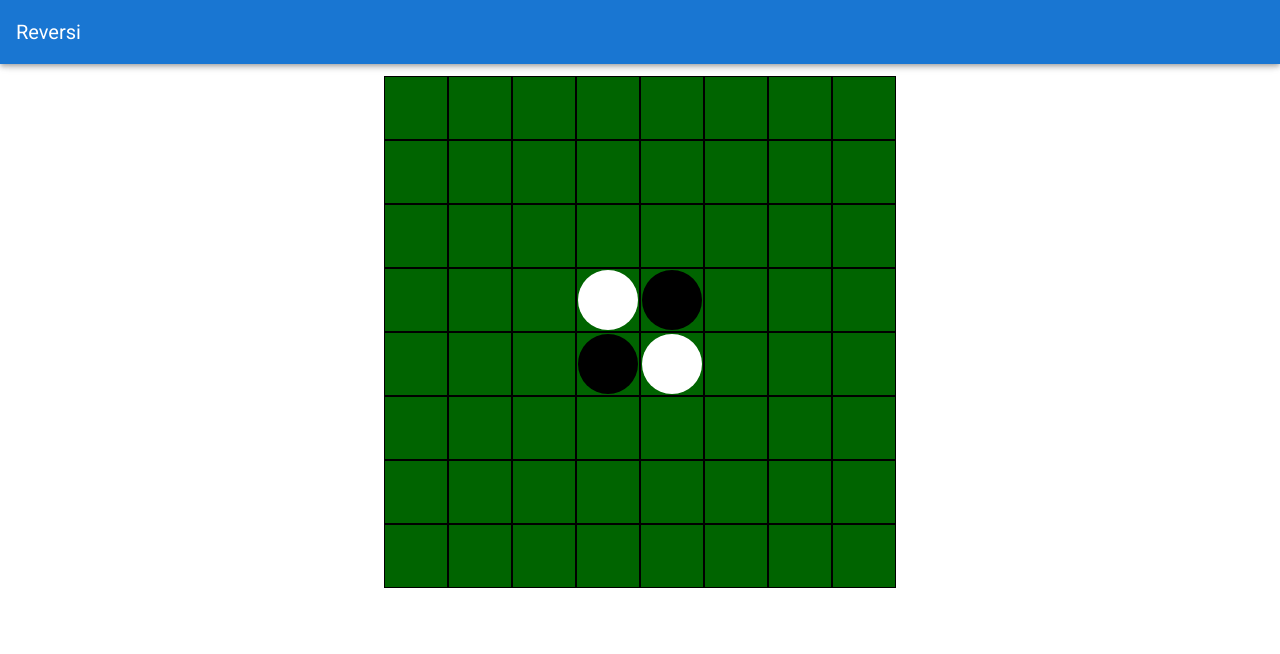
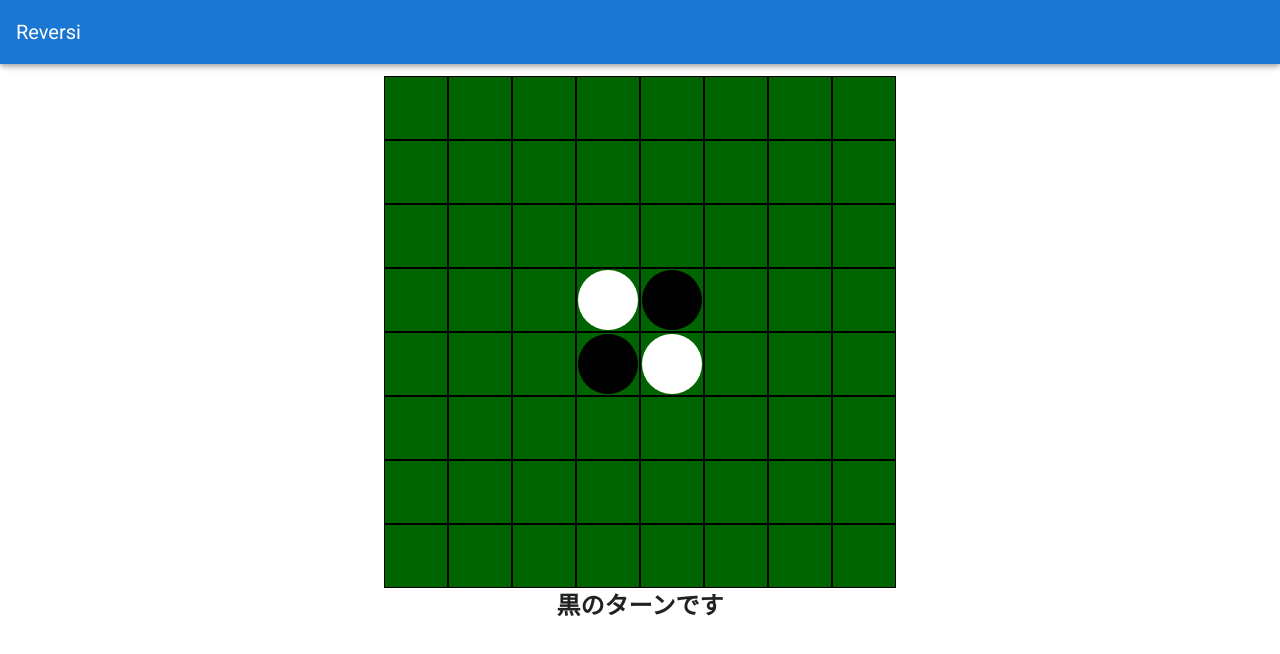
Before and after one commit to YuikoIto/reversi, a Vue app: page /game in a window 1280 px wide. Shown: the top 654 px of the page. Built offline with nearby package versions, Linux system fonts and the light colour scheme.

Commit message:
現在のターンがわかるように

```diff
--- a/src/components/game/Game.vue
+++ b/src/components/game/Game.vue
@@ -5,13 +5,16 @@
         :board="board"
       />
     </v-layout>
+    <v-layout justify-center>
+      <h2>{{ currentUser }}</h2>
+    </v-layout>
   </v-container>
 </template>
 
 <script lang="ts">
 import { Vue, Component } from 'vue-property-decorator';
 import BoardView from '@/components/game/BoardView.vue';
-import { Board } from '@/models/reversi';
+import { Board, CellState } from '@/models/reversi';
 @Component({
   components: {
     BoardView,
@@ -20,5 +23,14 @@ import { Board } from '@/models/reversi';
 
 export default class Game extends Vue {
   board: Board = new Board();
+
+  get currentUser() {
+    if (this.board.turn === CellState.Black) {
+      return "黒のターンです"
+    }
+    if (this.board.turn === CellState.White)  {
+      return "白のターンです"
+    }
+  }
 }
 </script>
```
